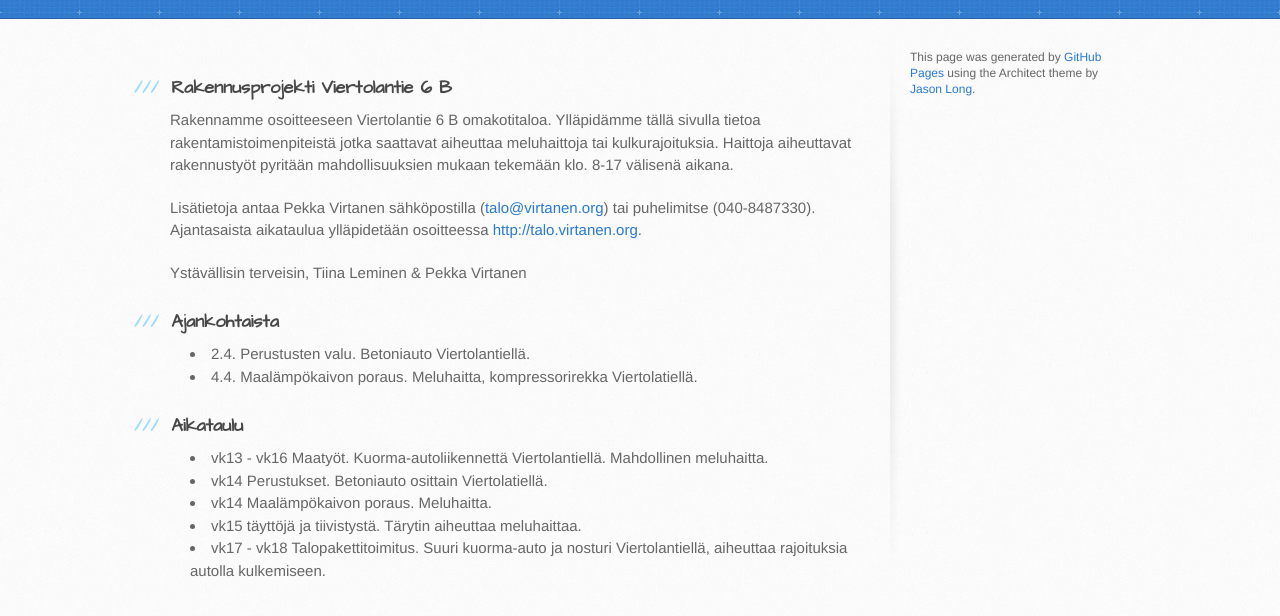
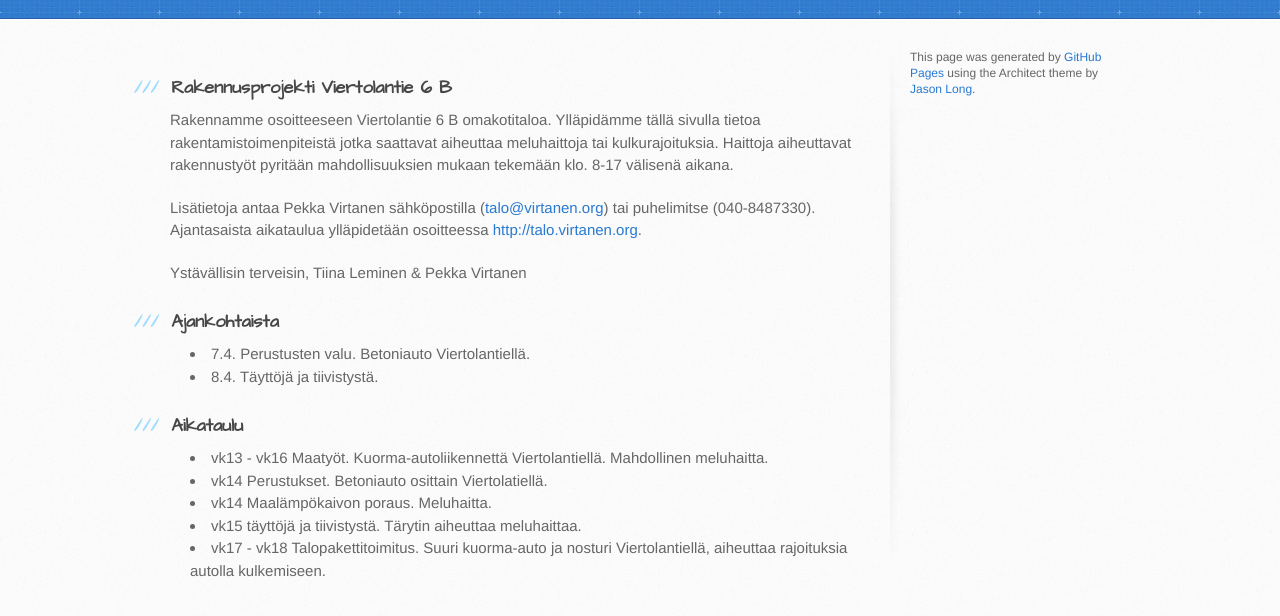
Before and after one commit to pekkavi/pekkavi.github.io, a plain HTML site: page index.html in a window 1280 px wide. Shown: the part 148-764 px from the top of the page. Drawn offline with Linux system fonts and the light colour scheme.

Commit message:
Replace master branch with page content via GitHub

```diff
--- a/index.html
+++ b/index.html
@@ -42,8 +42,8 @@ Tiina Leminen &amp; Pekka Virtanen</p>
 <a name="ajankohtaista" class="anchor" href="#ajankohtaista"><span class="octicon octicon-link"></span></a>Ajankohtaista</h3>
 
 <ul>
-<li>2.4. Perustusten valu. Betoniauto Viertolantiellä.</li>
-<li>4.4. Maalämpökaivon poraus. Meluhaitta, kompressorirekka Viertolatiellä.</li>
+<li>7.4. Perustusten valu. Betoniauto Viertolantiellä.</li>
+<li>8.4. Täyttöjä ja tiivistystä. </li>
 </ul><h3>
 <a name="aikataulu" class="anchor" href="#aikataulu"><span class="octicon octicon-link"></span></a>Aikataulu</h3>
 
--- a/params.json
+++ b/params.json
@@ -1 +1 @@
-{"name":"Viertolantie 6 B","tagline":"","body":"### Rakennusprojekti Viertolantie 6 B\r\nRakennamme osoitteeseen Viertolantie 6 B omakotitaloa. Ylläpidämme tällä sivulla tietoa rakentamistoimenpiteistä jotka saattavat aiheuttaa meluhaittoja tai kulkurajoituksia. Haittoja aiheuttavat rakennustyöt pyritään mahdollisuuksien mukaan tekemään klo. 8-17 välisenä aikana.\r\n\r\nLisätietoja antaa Pekka Virtanen sähköpostilla (<mailto:talo@virtanen.org>) tai puhelimitse (040-8487330). Ajantasaista aikataulua ylläpidetään osoitteessa <http://talo.virtanen.org>.\r\n\r\nYstävällisin terveisin,\r\nTiina Leminen & Pekka Virtanen\r\n\r\n### Ajankohtaista ###\r\n* 2.4. Perustusten valu. Betoniauto Viertolantiellä.\r\n* 4.4. Maalämpökaivon poraus. Meluhaitta, kompressorirekka Viertolatiellä.\r\n\r\n### Aikataulu ###\r\n* vk13 - vk16 Maatyöt. Kuorma-autoliikennettä Viertolantiellä. Mahdollinen meluhaitta.\r\n* vk14 Perustukset. Betoniauto osittain Viertolatiellä.\r\n* vk14 Maalämpökaivon poraus. Meluhaitta.\r\n* vk15 täyttöjä ja tiivistystä. Tärytin aiheuttaa meluhaittaa. \r\n* vk17 - vk18 Talopakettitoimitus. Suuri kuorma-auto ja nosturi Viertolantiellä, aiheuttaa rajoituksia autolla kulkemiseen.\r\n\r\n","google":"UA-48829989-1","note":"Don't delete this file! It's used internally to help with page regeneration."}
+{"name":"Viertolantie 6 B","tagline":"","body":"### Rakennusprojekti Viertolantie 6 B\r\nRakennamme osoitteeseen Viertolantie 6 B omakotitaloa. Ylläpidämme tällä sivulla tietoa rakentamistoimenpiteistä jotka saattavat aiheuttaa meluhaittoja tai kulkurajoituksia. Haittoja aiheuttavat rakennustyöt pyritään mahdollisuuksien mukaan tekemään klo. 8-17 välisenä aikana.\r\n\r\nLisätietoja antaa Pekka Virtanen sähköpostilla (<mailto:talo@virtanen.org>) tai puhelimitse (040-8487330). Ajantasaista aikataulua ylläpidetään osoitteessa <http://talo.virtanen.org>.\r\n\r\nYstävällisin terveisin,\r\nTiina Leminen & Pekka Virtanen\r\n\r\n### Ajankohtaista ###\r\n* 7.4. Perustusten valu. Betoniauto Viertolantiellä.\r\n* 8.4. Täyttöjä ja tiivistystä. \r\n\r\n### Aikataulu ###\r\n* vk13 - vk16 Maatyöt. Kuorma-autoliikennettä Viertolantiellä. Mahdollinen meluhaitta.\r\n* vk14 Perustukset. Betoniauto osittain Viertolatiellä.\r\n* vk14 Maalämpökaivon poraus. Meluhaitta.\r\n* vk15 täyttöjä ja tiivistystä. Tärytin aiheuttaa meluhaittaa. \r\n* vk17 - vk18 Talopakettitoimitus. Suuri kuorma-auto ja nosturi Viertolantiellä, aiheuttaa rajoituksia autolla kulkemiseen.\r\n\r\n","google":"UA-48829989-1","note":"Don't delete this file! It's used internally to help with page regeneration."}
```
